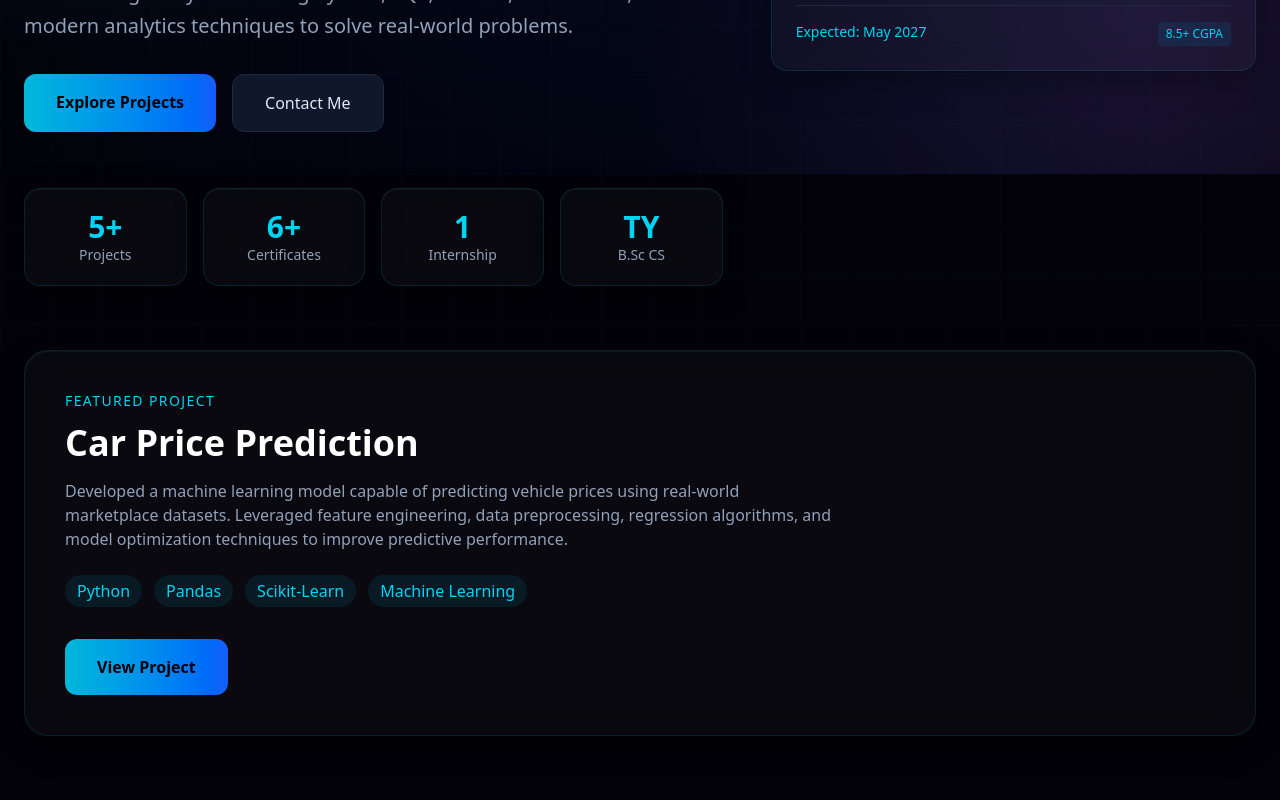
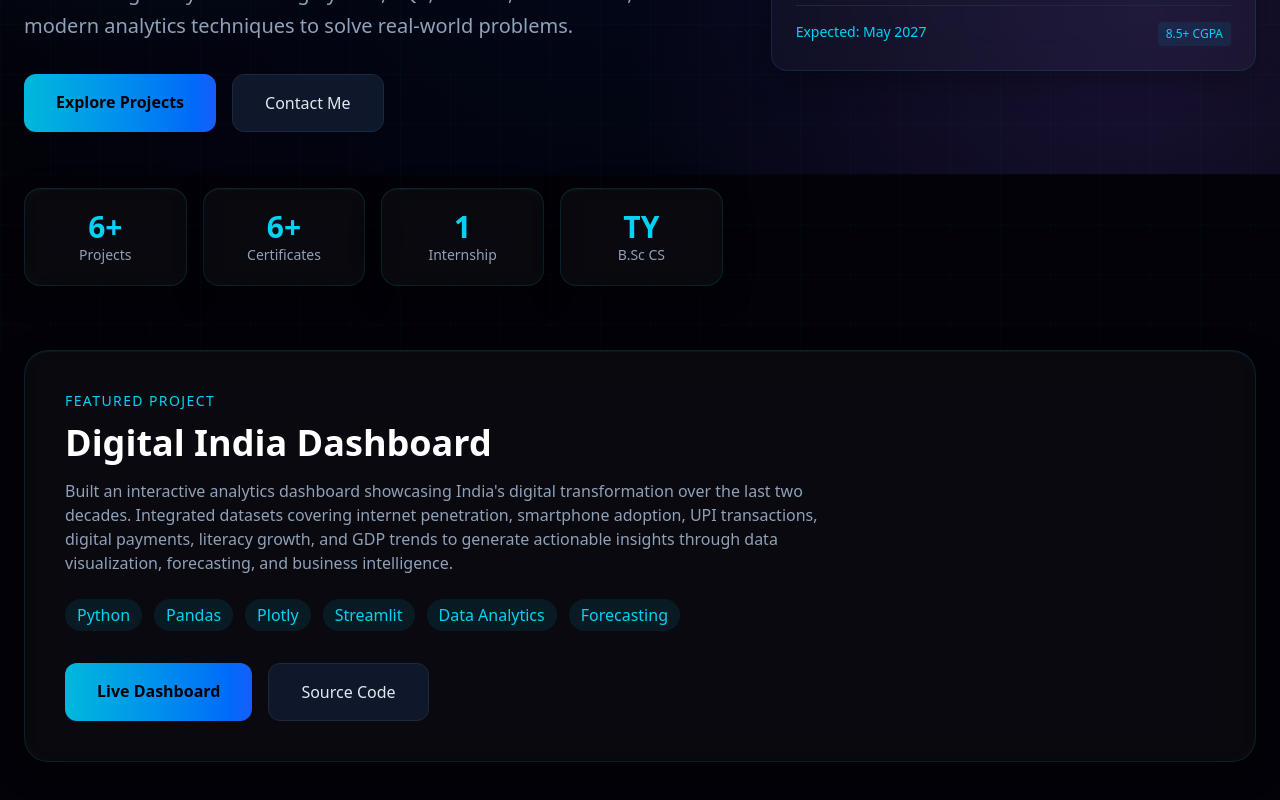
Before and after one commit to yashshelke9129-droid/yash-data-science-portfolio, a Next.js app: page / in a window 1280 px wide. Shown: the part 626-1426 px from the top of the page. Built offline with nearby package versions, Linux system fonts and the light colour scheme.

Commit message:
Add Digital India Dashboard project

```diff
--- a/src/app/page.js
+++ b/src/app/page.js
@@ -97,7 +97,7 @@ export default function Home() {
               className="grid grid-cols-2 md:grid-cols-4 gap-4 pt-8"
             >
               <div className="premium-glass glow-card rounded-2xl p-5 text-center">
-                <h3 className="text-3xl font-black text-cyan-400">5+</h3>
+                <h3 className="text-3xl font-black text-cyan-400">6+</h3>
                 <p className="text-slate-400 text-sm">Projects</p>
               </div>
 
@@ -205,15 +205,15 @@ export default function Home() {
     </p>
 
     <h2 className="text-4xl font-black text-white mb-4">
-            Car Price Prediction
+      Digital India Dashboard
     </h2>
 
     <p className="text-slate-400 max-w-3xl mb-6">
-            Developed a machine learning model capable of predicting
-            vehicle prices using real-world marketplace datasets.
-            Leveraged feature engineering, data preprocessing,
-            regression algorithms, and model optimization techniques
-            to improve predictive performance.
+      Built an interactive analytics dashboard showcasing India's digital
+      transformation over the last two decades. Integrated datasets covering
+      internet penetration, smartphone adoption, UPI transactions, digital
+      payments, literacy growth, and GDP trends to generate actionable insights
+      through data visualization, forecasting, and business intelligence.
     </p>
 
     <div className="flex flex-wrap gap-3 mb-8">
@@ -226,20 +226,42 @@ export default function Home() {
       </span>
 
       <span className="px-3 py-1 rounded-full bg-cyan-500/10 text-cyan-400">
-              Scikit-Learn
+        Plotly
       </span>
 
       <span className="px-3 py-1 rounded-full bg-cyan-500/10 text-cyan-400">
-              Machine Learning
+        Streamlit
+      </span>
+
+      <span className="px-3 py-1 rounded-full bg-cyan-500/10 text-cyan-400">
+        Data Analytics
+      </span>
+
+      <span className="px-3 py-1 rounded-full bg-cyan-500/10 text-cyan-400">
+        Forecasting
       </span>
     </div>
 
-          <Link
-            href="/projects"
+    <div className="flex flex-wrap gap-4">
+      <a
+        href="https://digital-india-dashboard-ngvazdxdbefjr2vxvg8sse.streamlit.app/"
+        target="_blank"
+        rel="noreferrer"
         className="premium-btn inline-block px-8 py-4 bg-gradient-to-r from-cyan-500 to-blue-600 text-[#020208] font-bold rounded-xl"
       >
-            View Project
-          </Link>
+        Live Dashboard
+      </a>
+
+      <a
+        href="https://github.com/yashshelke9129-droid/Digital-India-Dashboard"
+        target="_blank"
+        rel="noreferrer"
+        className="px-8 py-4 bg-slate-900 border border-slate-800 text-slate-200 rounded-xl hover:bg-slate-800 transition-all"
+      >
+        Source Code
+      </a>
+    </div>
+
   </div>
 </section>
     </>
--- a/src/app/projects/page.js
+++ b/src/app/projects/page.js
@@ -5,49 +5,106 @@ import { motion } from "framer-motion";
 
 const dataProjects = [
   {
+    title: "Digital India Dashboard",
+    type: "National Data Analytics Dashboard",
+    description:
+      "Built a comprehensive analytics dashboard exploring India's digital transformation over the last two decades. Combined datasets covering internet penetration, smartphone adoption, UPI transactions, digital payments, literacy growth, and GDP trends to generate actionable insights through interactive visualizations and data storytelling.",
+    metrics: [
+      { label: "Time Span", val: "20+ Years" },
+      { label: "Data Sources", val: "6+" }
+    ],
+    tech: [
+      "Python",
+      "Pandas",
+      "Plotly",
+      "Streamlit",
+      "Data Analytics",
+      "Data Visualization"
+    ],
+    notebook:
+      "https://digital-india-dashboard-ngvazdxdbefjr2vxvg8sse.streamlit.app/",
+    repo:
+      "https://github.com/yashshelke9129-droid/Digital-India-Dashboard"
+  },
+
+  {
     title: "Student Result Analysis",
     type: "Exploratory Data Analysis (EDA)",
-    description: "Conducted exhaustive statistical slicing on student batches to decipher underlying parameters determining academic success variables. Built multi-tier regression mappings to mitigate retention friction.",
-    metrics: [{ label: "Data Slices", val: "15k+ Records" }, { label: "Variables", val: "22 Features" }],
+    description:
+      "Conducted exhaustive statistical slicing on student batches to decipher underlying parameters determining academic success variables. Built multi-tier regression mappings to mitigate retention friction.",
+    metrics: [
+      { label: "Data Slices", val: "15k+ Records" },
+      { label: "Variables", val: "22 Features" }
+    ],
     tech: ["Python", "Pandas", "NumPy", "Matplotlib", "Seaborn"],
-    notebook: "https://github.com/yashshelke9129-droid/student-result-analysis/blob/main/Result.ipynb",
-    repo: "https://github.com/yashshelke9129-droid/student-result-analysis"
+    notebook:
+      "https://github.com/yashshelke9129-droid/student-result-analysis/blob/main/Result.ipynb",
+    repo:
+      "https://github.com/yashshelke9129-droid/student-result-analysis"
   },
+
   {
     title: "Iris Flower Classification",
     type: "Supervised Learning Pipeline",
-    description: "Evaluated high-accuracy hyperparameter loops to catalog botanical taxonomy. Handled features isolation and cross-validation matrix testing across multiclass targets.",
-    metrics: [{ label: "Model Accuracy", val: "98.6%" }, { label: "F1 Score", val: "0.98" }],
+    description:
+      "Evaluated high-accuracy hyperparameter loops to catalog botanical taxonomy. Handled features isolation and cross-validation matrix testing across multiclass targets.",
+    metrics: [
+      { label: "Model Accuracy", val: "98.6%" },
+      { label: "F1 Score", val: "0.98" }
+    ],
     tech: ["Scikit-Learn", "Python", "Feature Engineering", "K-Fold CV"],
-    notebook: "https://github.com/yashshelke9129-droid/CodeAlpha_Iris_Flower_Classification/blob/main/CodeAlpha_Iris_Flower_Classification.ipynb",
-    repo: "https://github.com/yashshelke9129-droid/CodeAlpha_Iris_Flower_Classification"
+    notebook:
+      "https://github.com/yashshelke9129-droid/CodeAlpha_Iris_Flower_Classification/blob/main/CodeAlpha_Iris_Flower_Classification.ipynb",
+    repo:
+      "https://github.com/yashshelke9129-droid/CodeAlpha_Iris_Flower_Classification"
   },
+
   {
     title: "Car Price Prediction",
     type: "Predictive Regression Model",
-    description: "Implemented a clean machine learning regression pipeline designed to accurately predict automobile market values by cleaning unstructured, high-cardinality marketplace data.",
-    metrics: [{ label: "R² Variance Score", val: "0.91" }, { label: "MAE", val: "Low Deviation" }],
+    description:
+      "Implemented a clean machine learning regression pipeline designed to accurately predict automobile market values by cleaning unstructured, high-cardinality marketplace data.",
+    metrics: [
+      { label: "R² Variance Score", val: "0.91" },
+      { label: "MAE", val: "Low Deviation" }
+    ],
     tech: ["Random Forest", "Python", "Data Wrangling", "Pandas"],
-    notebook: "https://github.com/yashshelke9129-droid/CodeAlpha_Car_Price_Prediction/blob/main/CodeAlpha_Car_Price_Prediction.ipynb",
-    repo: "https://github.com/yashshelke9129-droid/CodeAlpha_Car_Price_Prediction"
+    notebook:
+      "https://github.com/yashshelke9129-droid/CodeAlpha_Car_Price_Prediction/blob/main/CodeAlpha_Car_Price_Prediction.ipynb",
+    repo:
+      "https://github.com/yashshelke9129-droid/CodeAlpha_Car_Price_Prediction"
   },
+
   {
     title: "Sales Forecasting Model",
     type: "Time-Series Predictive Analytics",
-    description: "Modeled corporate retail parameters to accurately calculate demand curves and future revenue trajectories. Managed structural components like moving averages and seasonal shifts.",
-    metrics: [{ label: "Forecast Interval", val: "Quarterly" }, { label: "Confidence", val: "94%" }],
+    description:
+      "Modeled corporate retail parameters to accurately calculate demand curves and future revenue trajectories. Managed structural components like moving averages and seasonal shifts.",
+    metrics: [
+      { label: "Forecast Interval", val: "Quarterly" },
+      { label: "Confidence", val: "94%" }
+    ],
     tech: ["Machine Learning", "Linear Models", "NumPy", "Matplotlib"],
-    notebook: "https://github.com/yashshelke9129-droid/CodeAlpha_Sales_Prediction/blob/main/CodeAlpha_Sales_Prediction.ipynb",
-    repo: "https://github.com/yashshelke9129-droid/CodeAlpha_Sales_Prediction"
+    notebook:
+      "https://github.com/yashshelke9129-droid/CodeAlpha_Sales_Prediction/blob/main/CodeAlpha_Sales_Prediction.ipynb",
+    repo:
+      "https://github.com/yashshelke9129-droid/CodeAlpha_Sales_Prediction"
   },
+
   {
     title: "IPL Legends Analytics",
     type: "Sports Data Intelligence",
-    description: "Analyzed historical IPL performance metrics to extract key success patterns and player efficacy. Utilized aggregate statistical modeling to visualize long-term consistency trends.",
-    metrics: [{ label: "Dataset Scope", val: "Historical" }, { label: "Key Insight", val: "Efficiency" }],
+    description:
+      "Analyzed historical IPL performance metrics to extract key success patterns and player efficacy. Utilized aggregate statistical modeling to visualize long-term consistency trends.",
+    metrics: [
+      { label: "Dataset Scope", val: "Historical" },
+      { label: "Key Insight", val: "Efficiency" }
+    ],
     tech: ["Python", "Pandas", "Matplotlib", "Seaborn"],
-    notebook: "https://github.com/yashshelke9129-droid/IPL_Legends/blob/78354700a673d39abcad98c196e5327ae00ce96d/IPL_Legends_Analytics.ipynb",
-    repo: "https://github.com/yashshelke9129-droid/IPL_Legends" // Add your GitHub repository link here
+    notebook:
+      "https://github.com/yashshelke9129-droid/IPL_Legends/blob/78354700a673d39abcad98c196e5327ae00ce96d/IPL_Legends_Analytics.ipynb",
+    repo:
+      "https://github.com/yashshelke9129-droid/IPL_Legends"
   }
 ];
 
@@ -64,15 +121,16 @@ export default function Projects() {
             animate={{ opacity: 1 }}
             className="text-cyan-400 font-mono text-sm uppercase tracking-widest mb-3"
           >
-            Predictive Models & Insights
+            Data Analytics • Machine Learning • Visualization
           </motion.p>
+
           <motion.h1
             initial={{ opacity: 0, y: -20 }}
             animate={{ opacity: 1, y: 0 }}
             transition={{ duration: 0.6 }}
             className="text-4xl md:text-5xl font-black tracking-tight"
           >
-            Data Science Production
+            Data Science Projects
           </motion.h1>
         </div>
 
@@ -94,21 +152,33 @@ export default function Projects() {
                   <div className="flex gap-4">
                     {proj.metrics.map((m) => (
                       <div key={m.label} className="text-right">
-                        <p className="text-[10px] uppercase tracking-wider text-slate-500">{m.label}</p>
-                        <p className="text-sm font-bold font-mono text-emerald-400">{m.val}</p>
+                        <p className="text-[10px] uppercase tracking-wider text-slate-500">
+                          {m.label}
+                        </p>
+                        <p className="text-sm font-bold font-mono text-emerald-400">
+                          {m.val}
+                        </p>
                       </div>
                     ))}
                   </div>
                 </div>
 
-                <h2 className="text-2xl font-bold text-white mb-3 tracking-tight">{proj.title}</h2>
-                <p className="text-slate-400 text-sm leading-relaxed mb-6">{proj.description}</p>
+                <h2 className="text-2xl font-bold text-white mb-3 tracking-tight">
+                  {proj.title}
+                </h2>
+
+                <p className="text-slate-400 text-sm leading-relaxed mb-6">
+                  {proj.description}
+                </p>
               </div>
 
               <div>
                 <div className="flex flex-wrap gap-2 mb-6">
                   {proj.tech.map((t) => (
-                    <span key={t} className="text-[11px] font-medium bg-slate-900 text-slate-300 px-2.5 py-1 rounded-md border border-slate-800">
+                    <span
+                      key={t}
+                      className="text-[11px] font-medium bg-slate-900 text-slate-300 px-2.5 py-1 rounded-md border border-slate-800"
+                    >
                       {t}
                     </span>
                   ))}
@@ -121,8 +191,11 @@ export default function Projects() {
                     rel="noreferrer"
                     className="flex-1 text-center bg-cyan-500 hover:bg-cyan-400 text-[#020617] text-xs font-bold py-3 rounded-xl transition-all tracking-wider uppercase"
                   >
-                    Analyze Notebook
+                    {proj.title === "Digital India Dashboard"
+                      ? "Live Dashboard"
+                      : "Analyze Notebook"}
                   </a>
+
                   <a
                     href={proj.repo}
                     target="_blank"
```
Lines whose indentation alone changed are shown as unchanged.
